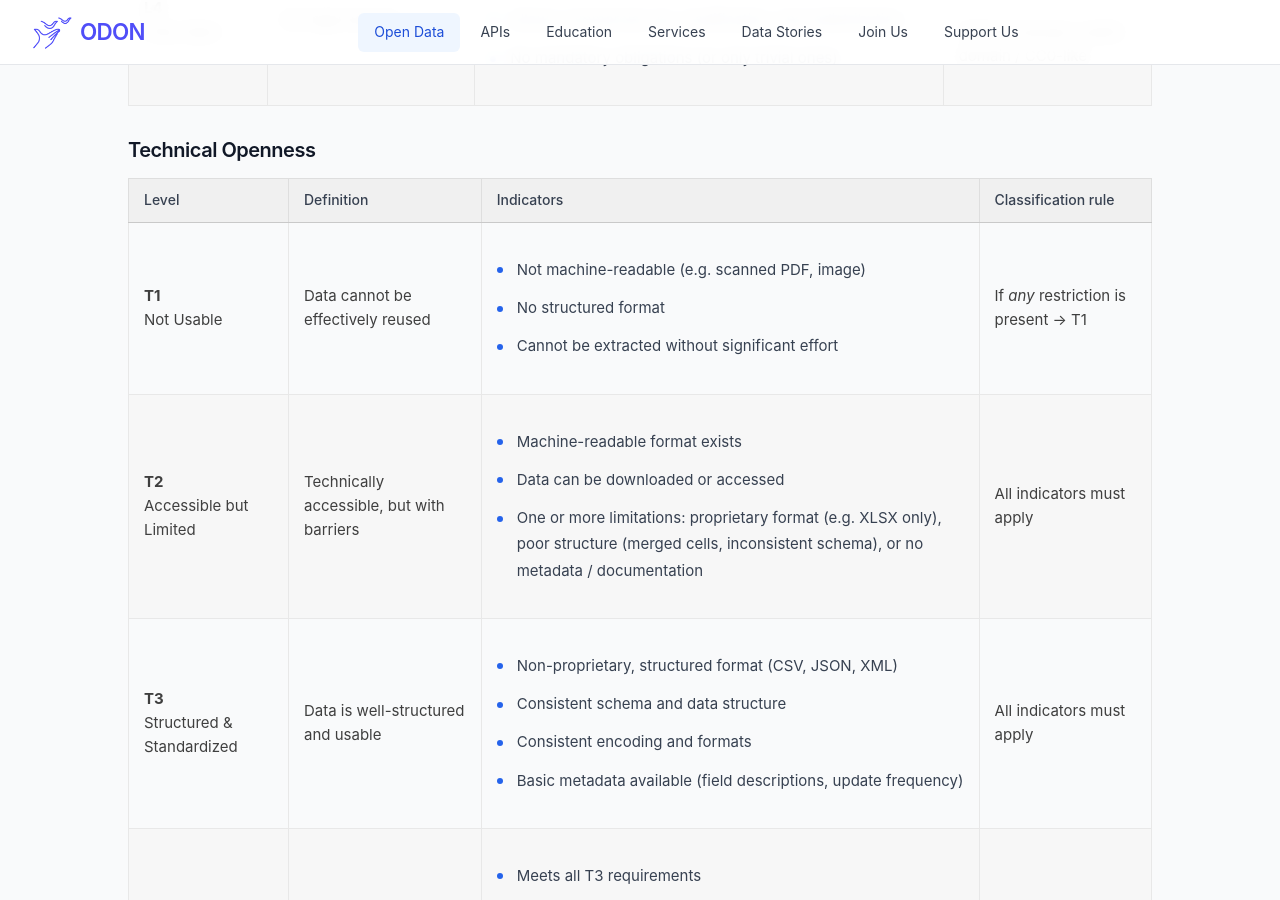
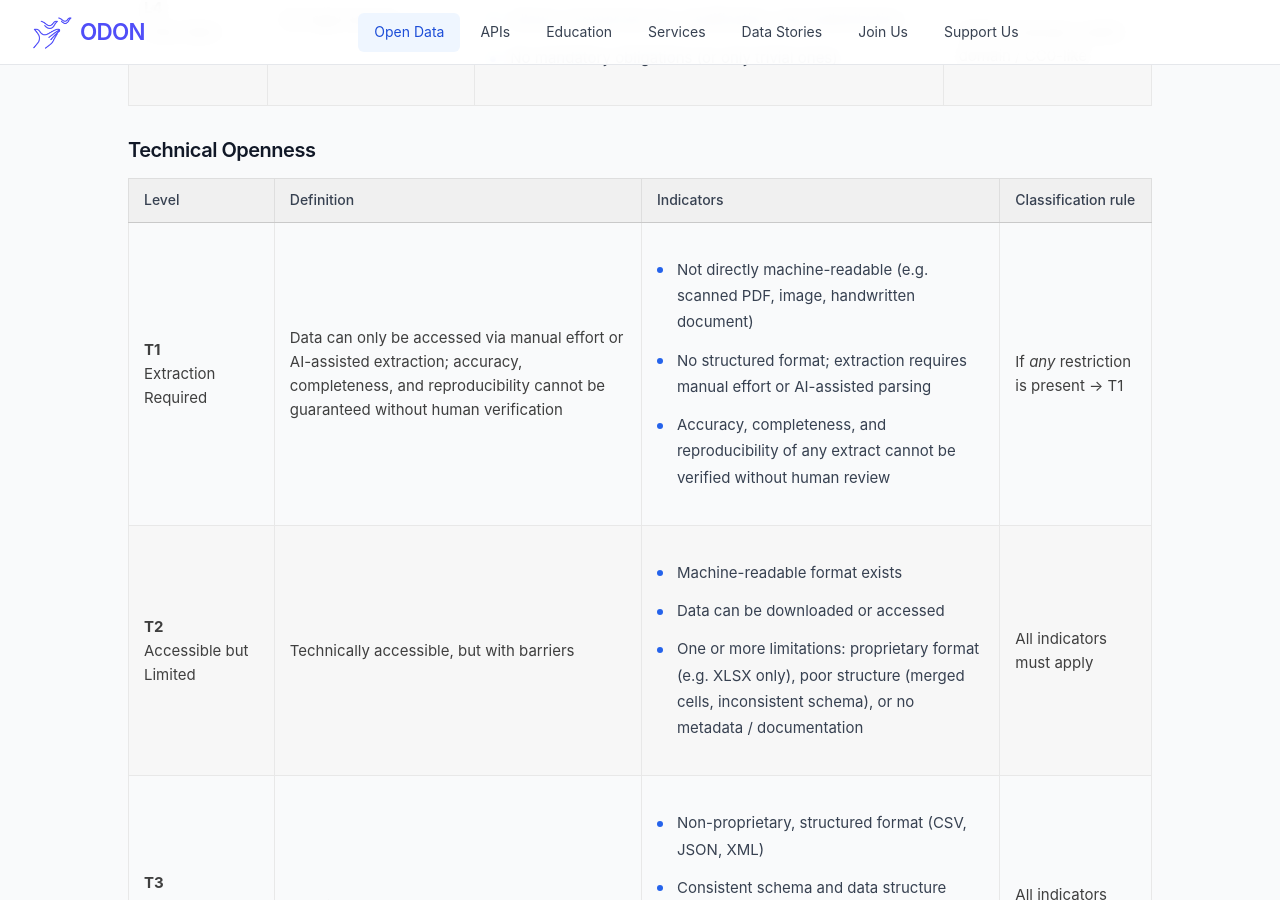
Before and after one commit to verein-odon/verein-odon.github.io, a Jekyll site: the page built from docs/en/open-data.md, in a window 1280 px wide and 900 px high, scrolled down 1970 px. Built offline with Jekyll 4.4.1, drawn with Linux system fonts in a browser that asks for light colours; some of the changed text lies outside the part shown.

Commit message:
Updated ODMM v1.4

```diff
--- a/docs/en/open-data.md
+++ b/docs/en/open-data.md
@@ -43,7 +43,7 @@
 <section class="section bg-gray">
   <div class="container">
     <div class="content-section">
-      <h2 id="odmm">ODON's Open Data Maturity Model (ODMM) <small style="font-size: 0.6em; font-weight: normal; color: var(--color-gray-500);">v1.2 &middot; 2026-03-29</small></h2>
+      <h2 id="odmm">ODON's Open Data Maturity Model (ODMM) <small style="font-size: 0.6em; font-weight: normal; color: var(--color-gray-500);">v1.4 &middot; 2026-05-05</small></h2>
       <p>
         The framework assesses data along two independent dimensions: <b>Legal Openness</b> and <b>Technical Openness</b>. Each dimension has four levels. A dataset is assigned the level whose indicators all apply — or, for the first level of each dimension, the level that applies when any restriction is present.
       </p>
@@ -125,13 +125,13 @@
         </thead>
         <tbody>
           <tr>
-            <td><b>T1</b><br>Not Usable</td>
-            <td>Data cannot be effectively reused</td>
+            <td><b>T1</b><br>Extraction Required</td>
+            <td>Data can only be accessed via manual effort or AI-assisted extraction; accuracy, completeness, and reproducibility cannot be guaranteed without human verification</td>
             <td>
               <ul>
-                <li>Not machine-readable (e.g. scanned PDF, image)</li>
-                <li>No structured format</li>
-                <li>Cannot be extracted without significant effort</li>
+                <li>Not directly machine-readable (e.g. scanned PDF, image, handwritten document)</li>
+                <li>No structured format; extraction requires manual effort or AI-assisted parsing</li>
+                <li>Accuracy, completeness, and reproducibility of any extract cannot be verified without human review</li>
               </ul>
             </td>
             <td>If <em>any</em> restriction is present → T1</td>
@@ -204,7 +204,17 @@
         </thead>
         <tbody>
           <tr>
-            <td><b>1.2</b></td>
+            <td><b>1.4</b></td>
+            <td>2026-05-05</td>
+            <td>Revised T1 to reflect AI-assisted extraction; renamed from "Not Usable" to "Extraction Required"</td>
+          </tr>
+          <tr>
+            <td>1.3</td>
+            <td>2026-05-05</td>
+            <td>Added downloadable context files for AI use</td>
+          </tr>
+          <tr>
+            <td>1.2</td>
             <td>2026-03-29</td>
             <td>Added clarifications to indicators and classification rules</td>
           </tr>
```
Also changed, not shown: other parts of docs/en/open-data.md (+1 -1 lines), docs/assets/downloads/odmm-preamble.md (+7 -7 lines), docs/assets/downloads/odmm-raw.md (+7 -7 lines).
